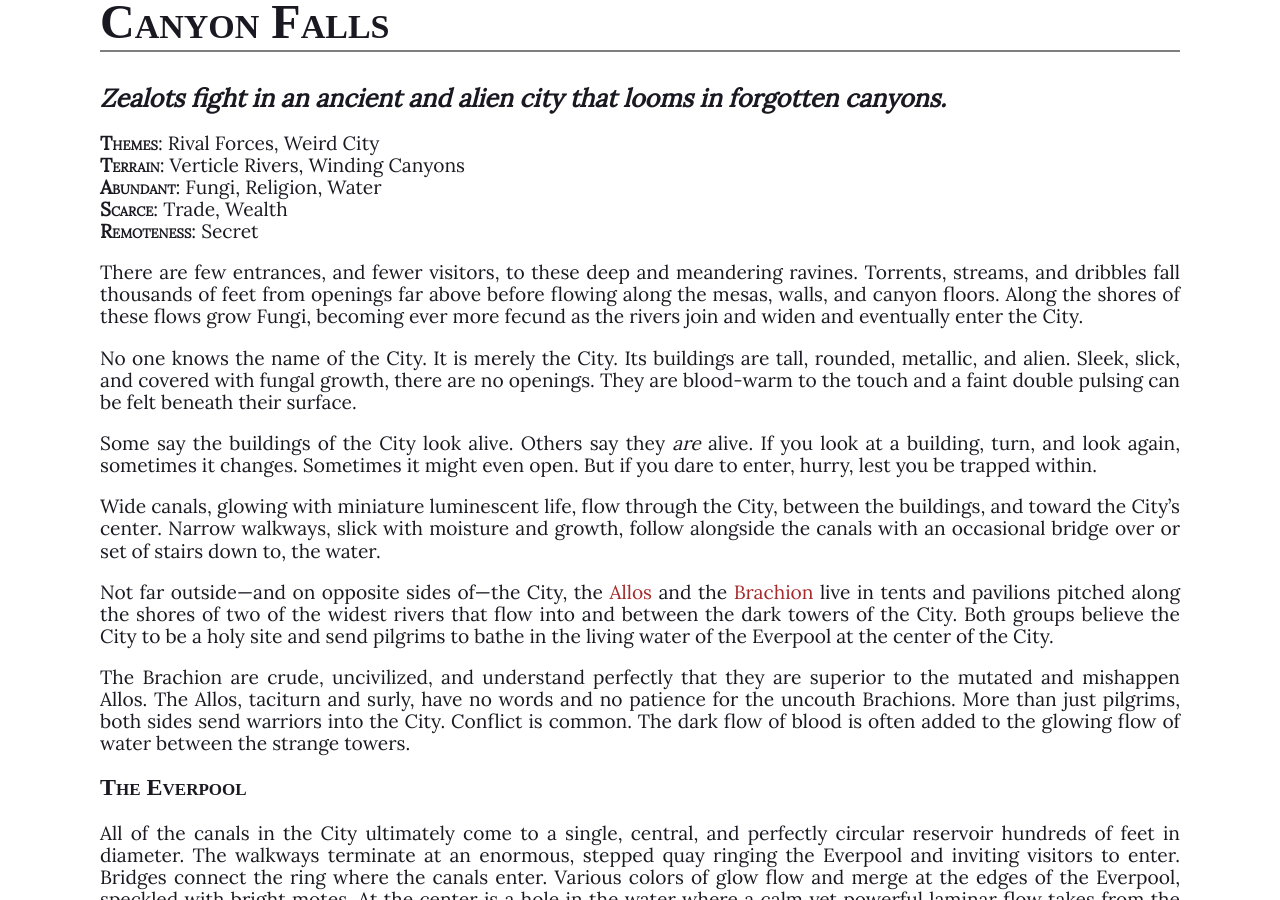
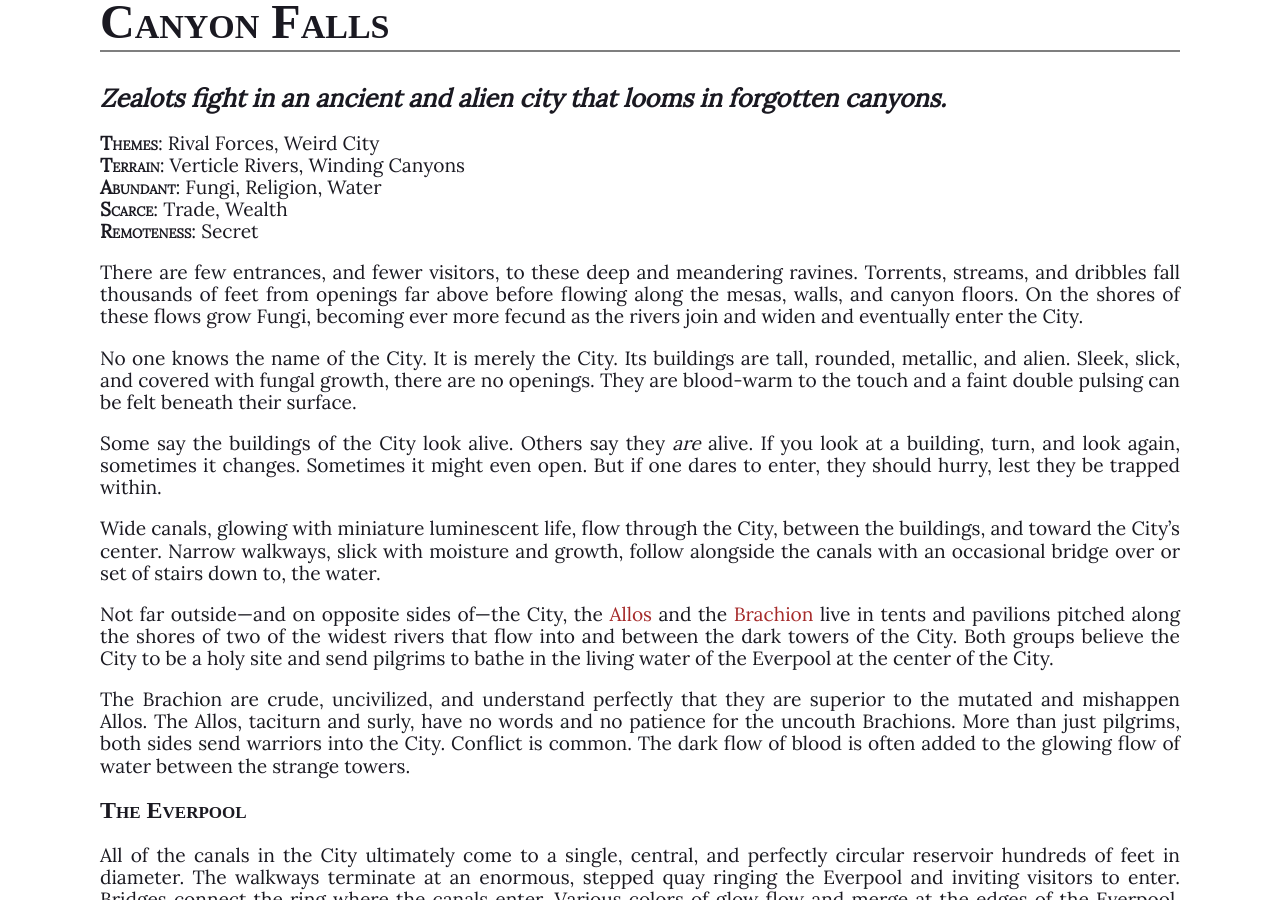
Before and after one commit to renaissance-guy/downcrawl, a Jekyll site: the page built from volumes/canyon-falls.md, in a window 1280 px wide and 900 px high, scrolled down 309 px. Built offline with Jekyll 4.4.1, drawn with Linux system fonts in a browser that asks for light colours; some web fonts are replaced.

Commit message:
minor edits

```diff
--- a/volumes/canyon-falls.md
+++ b/volumes/canyon-falls.md
@@ -14,11 +14,11 @@ Canyon Falls
 **Scarce**: Trade, Wealth
 **Remoteness**: Secret
 
-There are few entrances, and fewer visitors, to these deep and meandering ravines. Torrents, streams, and dribbles fall thousands of feet from openings far above before flowing along the mesas, walls, and canyon floors. Along the shores of these flows grow Fungi, becoming ever more fecund as the rivers join and widen and eventually enter the City.
+There are few entrances, and fewer visitors, to these deep and meandering ravines. Torrents, streams, and dribbles fall thousands of feet from openings far above before flowing along the mesas, walls, and canyon floors. On the shores of these flows grow Fungi, becoming ever more fecund as the rivers join and widen and eventually enter the City.
 
 No one knows the name of the City. It is merely the City. Its buildings are tall, rounded, metallic, and alien. Sleek, slick, and covered with fungal growth, there are no openings. They are blood-warm to the touch and a faint double pulsing can be felt beneath their surface.
 
-Some say the buildings of the City look alive. Others say they *are* alive. If you look at a building, turn, and look again, sometimes it changes. Sometimes it might even open. But if you dare to enter, hurry, lest you be trapped within.
+Some say the buildings of the City look alive. Others say they *are* alive. If you look at a building, turn, and look again, sometimes it changes. Sometimes it might even open. But if one dares to enter, they should hurry, lest they be trapped within.
 
 Wide canals, glowing with miniature luminescent life, flow through the City, between the buildings, and toward the City's center. Narrow walkways, slick with moisture and growth, follow alongside the canals with an occasional bridge over or set of stairs down to, the water.
 
```
